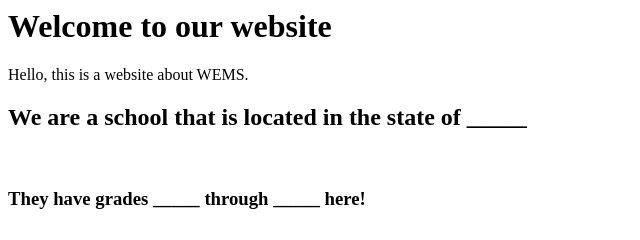
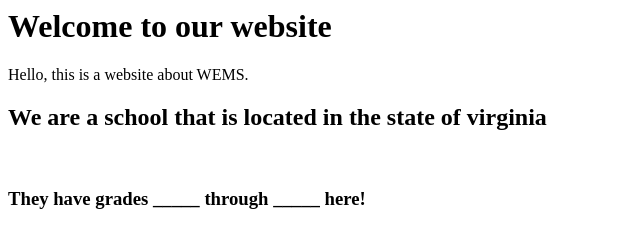
Before and after one commit to techemstudios/MyFirstWebsite, a plain HTML site: page docs/index.html in a window 1280 px wide. Shown: the top 240 px of the page, 0-640 px from the left. Drawn offline with Linux system fonts and the light colour scheme.

Commit message:
james add virginia

```diff
--- a/docs/index.html
+++ b/docs/index.html
@@ -10,7 +10,7 @@
 
 Hello, this is a website about WEMS.
 </br>
-  <h2>We are a school that is located in the state of _____</h2>
+  <h2>We are a school that is located in the state of virginia</h2>
   </br>
   <h3>They have grades _____ through _____ here!</h3>
 </br>
```
